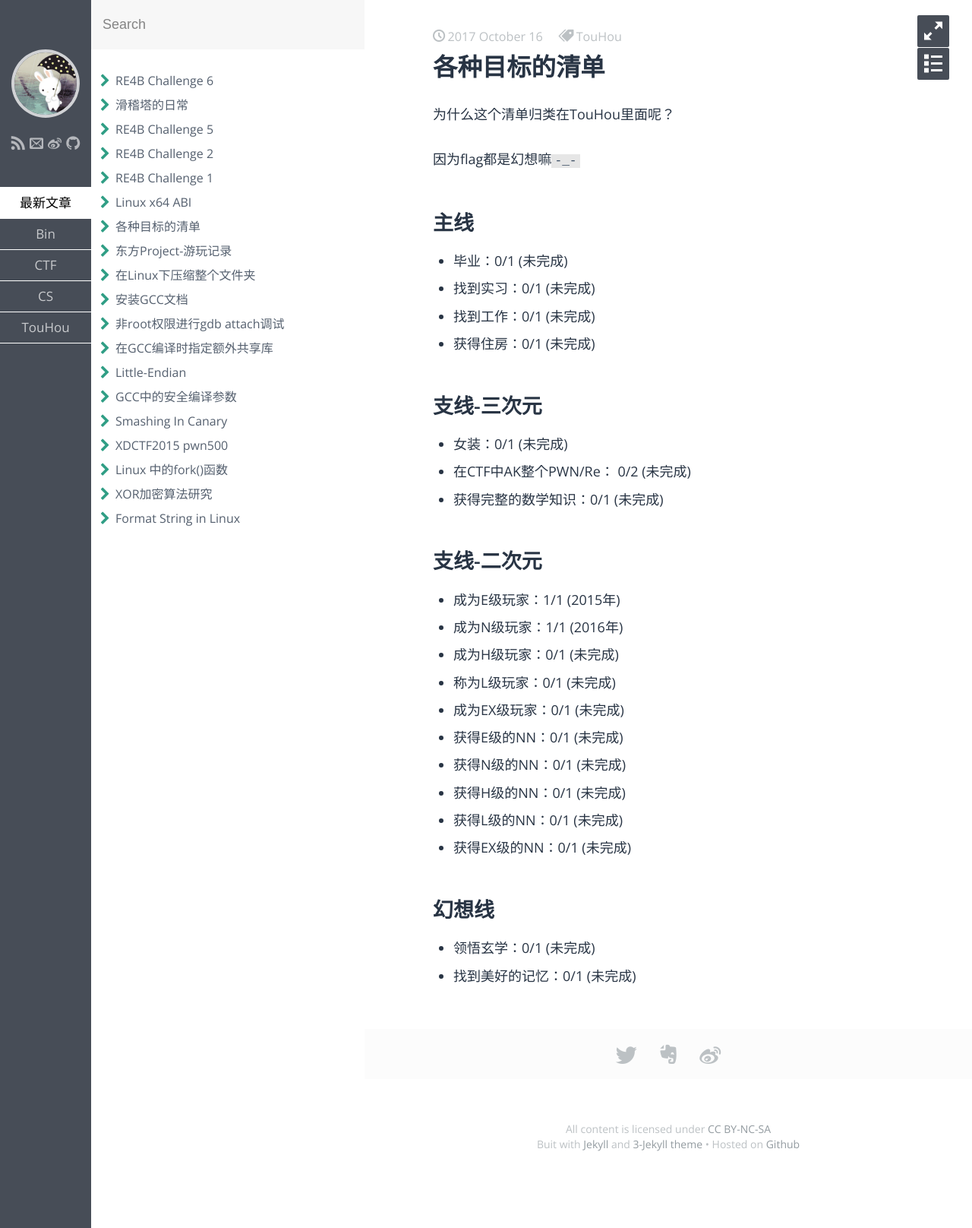
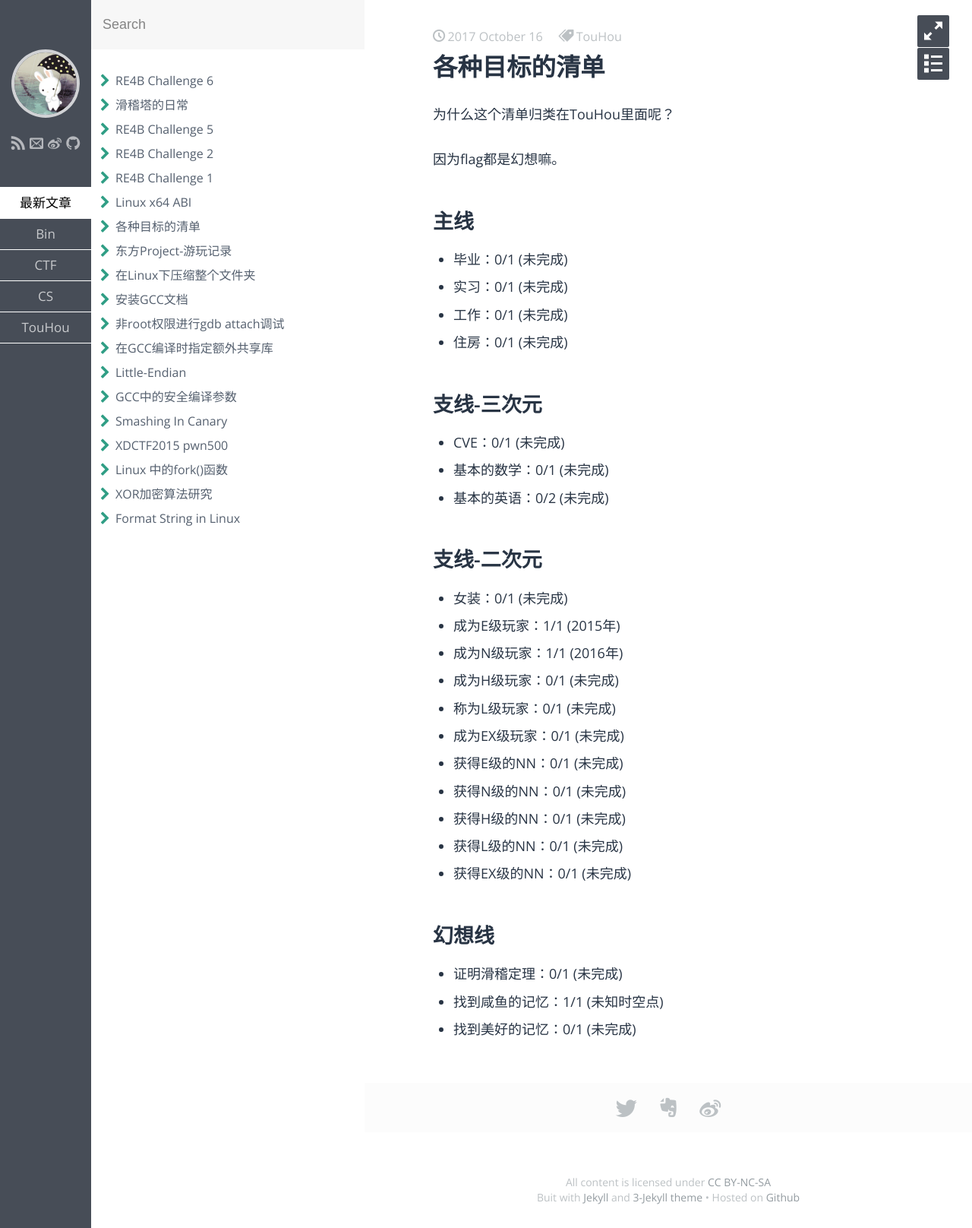
Before and after one commit to irisu-white/irisu-white.github.io, a Jekyll site: the page built from _posts/TouHou/2017-10-16-targae.md, in a window 1280 px wide. Shown: the whole page at 76% size. Built offline with Jekyll 4.4.1, drawn with Linux system fonts in a browser that asks for light colours; some web fonts are replaced.

Commit message:
update tarage.

```diff
--- a/_posts/TouHou/2017-10-16-targae.md
+++ b/_posts/TouHou/2017-10-16-targae.md
@@ -6,23 +6,24 @@ layout: post
 
 为什么这个清单归类在TouHou里面呢？
 
-因为flag都是幻想嘛`-_-`
+因为flag都是幻想嘛。
 
 ## 主线
 
 * 毕业：0/1 (未完成)
-* 找到实习：0/1 (未完成)
-* 找到工作：0/1 (未完成)
-* 获得住房：0/1 (未完成)
+* 实习：0/1 (未完成)
+* 工作：0/1 (未完成)
+* 住房：0/1 (未完成)
 
 ## 支线-三次元
 
-* 女装：0/1 (未完成)
-* 在CTF中AK整个PWN/Re： 0/2 (未完成)
-* 获得完整的数学知识：0/1 (未完成)
+* CVE：0/1 (未完成)
+* 基本的数学：0/1 (未完成)
+* 基本的英语：0/2 (未完成)
 
 ## 支线-二次元
 
+* 女装：0/1 (未完成)
 * 成为E级玩家：1/1 (2015年)
 * 成为N级玩家：1/1 (2016年)
 * 成为H级玩家：0/1 (未完成)
@@ -36,5 +37,6 @@ layout: post
 
 ## 幻想线
 
-* 领悟玄学：0/1 (未完成)
+* 证明滑稽定理：0/1 (未完成)
+* 找到咸鱼的记忆：1/1 (未知时空点)
 * 找到美好的记忆：0/1 (未完成)
```
